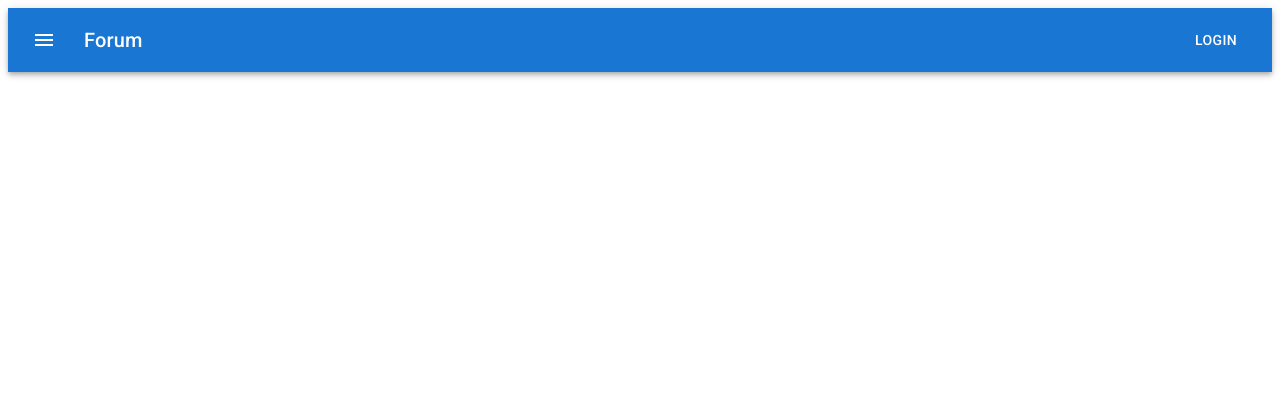
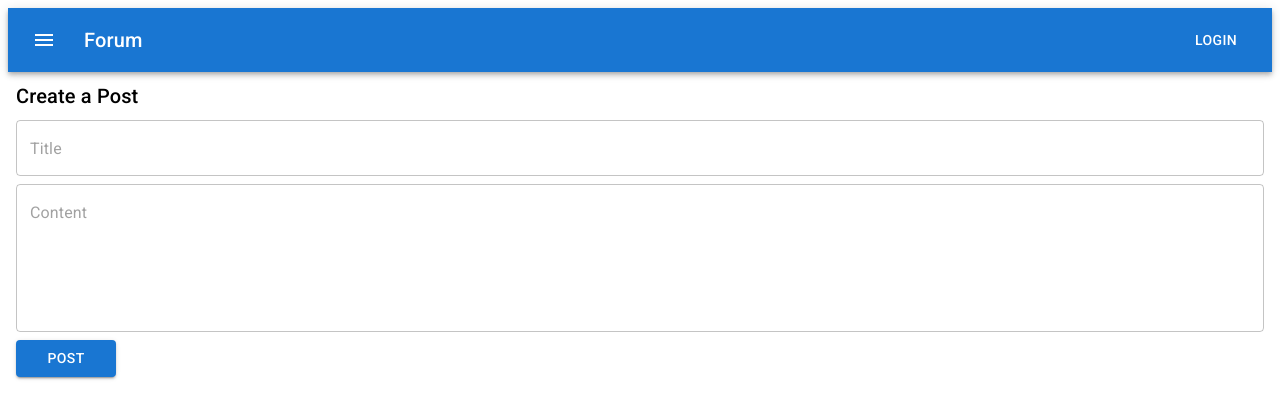
Before and after one commit to Glenn-Chiang/forum-client, a React (Vite) app: page /posts/create in a window 1280 px wide. Shown: the top 418 px of the page. Built offline with nearby package versions, Linux system fonts and the light colour scheme.

Commit message:
Create CreatePostPage

```diff
--- a/src/pages/CreatePostPage.tsx
+++ b/src/pages/CreatePostPage.tsx
@@ -1,3 +1,18 @@
+import { Box, Button, TextField, Typography } from "@mui/material";
+
 export default function CreatePostPage() {
-  return <></>
+  return (
+    <Box padding={1} display="flex" flexDirection="column" gap={1}>
+      <Typography variant="h6">Create a Post</Typography>
+      <TextField fullWidth placeholder="Title" />
+      <TextField
+        fullWidth
+        placeholder="Content"
+        multiline
+        rows={5}
+        maxRows={20}
+      />
+      <Button sx={{maxWidth: 100}} variant="contained">Post</Button>
+    </Box>
+  );
 }
```
